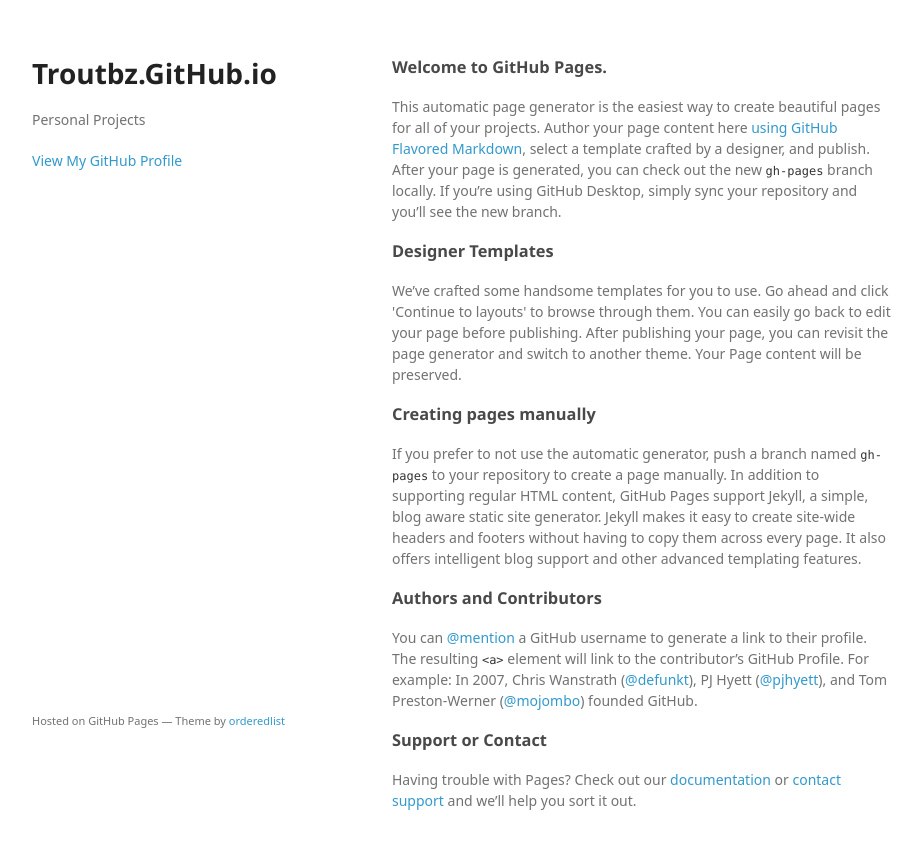
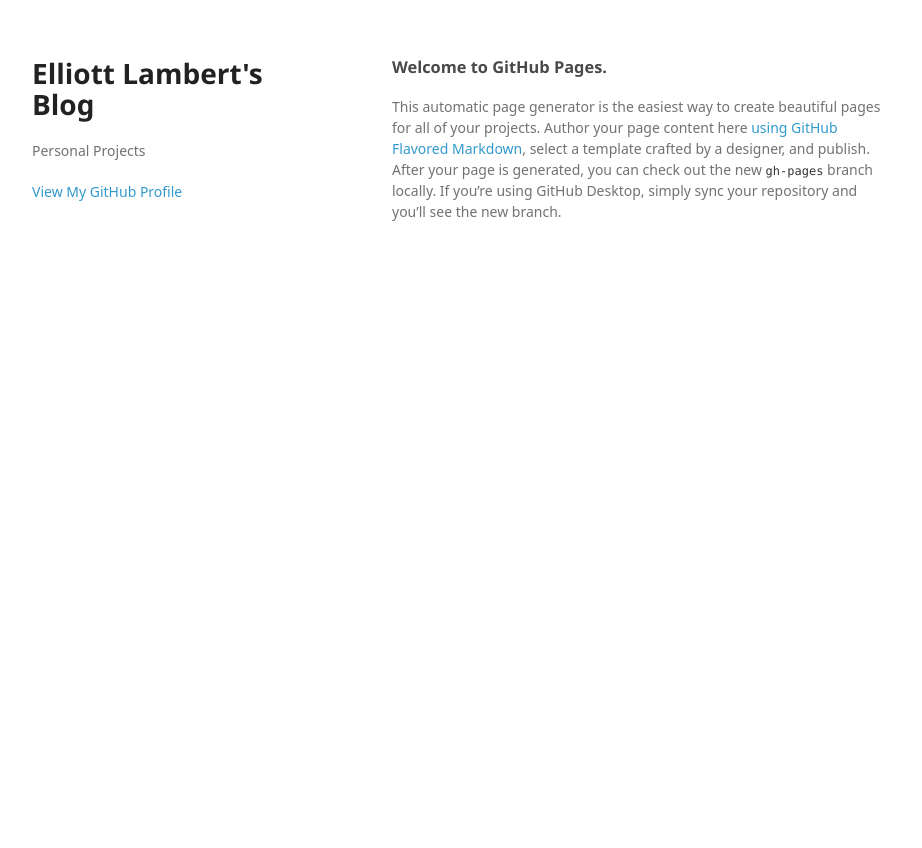
Before and after one commit to troutbz/troutbz.github.io, a plain HTML site: page index.html in a window 1280 px wide. Shown: the whole page, without its empty margins (178-1100 px from the left). After the commit the page ends 800 px from the top, so only its background shows below. Drawn offline with Linux system fonts and the light colour scheme; a web font is replaced by a local one.

Commit message:
Test push

```diff
--- a/index.html
+++ b/index.html
@@ -15,7 +15,7 @@
   <body>
     <div class="wrapper">
       <header>
-        <h1>Troutbz.GitHub.io</h1>
+        <h1>Elliott Lambert's Blog</h1>
         <p>Personal Projects</p>
 
 
@@ -28,31 +28,5 @@
 
 <p>This automatic page generator is the easiest way to create beautiful pages for all of your projects. Author your page content here <a href="https://guides.github.com/features/mastering-markdown/">using GitHub Flavored Markdown</a>, select a template crafted by a designer, and publish. After your page is generated, you can check out the new <code>gh-pages</code> branch locally. If you’re using GitHub Desktop, simply sync your repository and you’ll see the new branch.</p>
 
-<h3>
-<a id="designer-templates" class="anchor" href="#designer-templates" aria-hidden="true"><span aria-hidden="true" class="octicon octicon-link"></span></a>Designer Templates</h3>
-
-<p>We’ve crafted some handsome templates for you to use. Go ahead and click 'Continue to layouts' to browse through them. You can easily go back to edit your page before publishing. After publishing your page, you can revisit the page generator and switch to another theme. Your Page content will be preserved.</p>
-
-<h3>
-<a id="creating-pages-manually" class="anchor" href="#creating-pages-manually" aria-hidden="true"><span aria-hidden="true" class="octicon octicon-link"></span></a>Creating pages manually</h3>
-
-<p>If you prefer to not use the automatic generator, push a branch named <code>gh-pages</code> to your repository to create a page manually. In addition to supporting regular HTML content, GitHub Pages support Jekyll, a simple, blog aware static site generator. Jekyll makes it easy to create site-wide headers and footers without having to copy them across every page. It also offers intelligent blog support and other advanced templating features.</p>
-
-<h3>
-<a id="authors-and-contributors" class="anchor" href="#authors-and-contributors" aria-hidden="true"><span aria-hidden="true" class="octicon octicon-link"></span></a>Authors and Contributors</h3>
-
-<p>You can <a href="https://help.github.com/articles/basic-writing-and-formatting-syntax/#mentioning-users-and-teams" class="user-mention">@mention</a> a GitHub username to generate a link to their profile. The resulting <code>&lt;a&gt;</code> element will link to the contributor’s GitHub Profile. For example: In 2007, Chris Wanstrath (<a href="https://github.com/defunkt" class="user-mention">@defunkt</a>), PJ Hyett (<a href="https://github.com/pjhyett" class="user-mention">@pjhyett</a>), and Tom Preston-Werner (<a href="https://github.com/mojombo" class="user-mention">@mojombo</a>) founded GitHub.</p>
-
-<h3>
-<a id="support-or-contact" class="anchor" href="#support-or-contact" aria-hidden="true"><span aria-hidden="true" class="octicon octicon-link"></span></a>Support or Contact</h3>
-
-<p>Having trouble with Pages? Check out our <a href="https://help.github.com/pages">documentation</a> or <a href="https://github.com/contact">contact support</a> and we’ll help you sort it out.</p>
-      </section>
-      <footer>
-        <p><small>Hosted on GitHub Pages &mdash; Theme by <a href="https://github.com/orderedlist">orderedlist</a></small></p>
-      </footer>
-    </div>
-    <script src="javascripts/scale.fix.js"></script>
-
   </body>
 </html>
```
